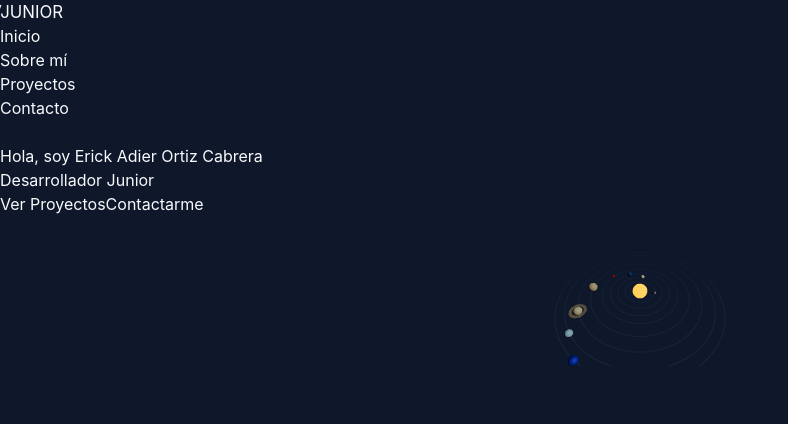
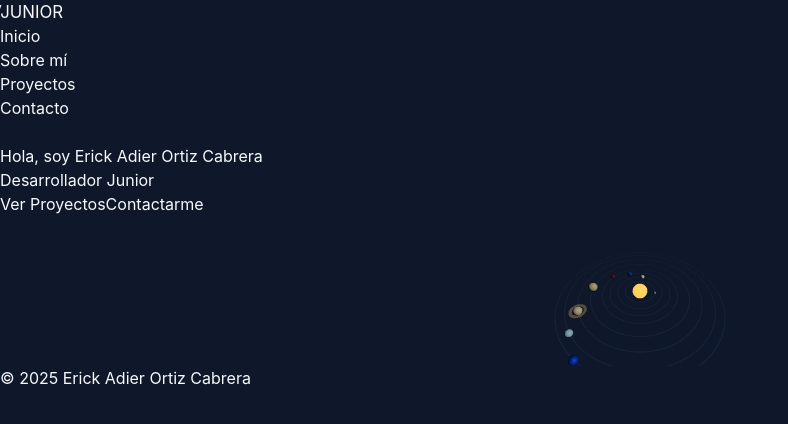
Before and after one commit to AdierECO/Portafolio, a React (Vite) app: page / in a window 1280 px wide. Shown: the top 424 px of the page, without its empty margins (0-788 px from the left). Built offline with nearby package versions, Linux system fonts and the light colour scheme.

Commit message:
FOOTER AGREGADO

```diff
--- a/index.html
+++ b/index.html
@@ -2,7 +2,7 @@
 <html lang="en">
   <head>
     <meta charset="UTF-8" />
-    <link rel="icon" type="image/svg+xml" href="/public/ICONO.png" />
+    <link rel="icon" type="image/svg+xml" href="/ICONO.png" />
     <meta name="viewport" content="width=device-width, initial-scale=1.0" />
     <title>PORTAFOLIO ERICK ADIER</title>
   </head>
--- a/src/App.tsx
+++ b/src/App.tsx
@@ -5,23 +5,28 @@ import Hero from './components/Hero';
 import About from './components/About';
 import Projects from './components/Projects';
 import Contact from './components/Contact';
+import Footer from './components/Footer';
 
 const LayoutWithNavigation: React.FC = () => {
   return (
-    <div className="min-h-screen bg-gradient-to-br from-slate-900 via-blue-900 to-purple-900">
+    <div className="flex flex-col min-h-screen bg-gradient-to-br from-slate-900 via-blue-900 to-purple-900">
       <Navigation />
-      <main>
+      <main className="flex-grow">
         <Outlet /> {/* Esto renderiza las rutas hijas */}
       </main>
+      <Footer />
     </div>
   );
 };
 
 const HomeLayout: React.FC = () => {
   return (
-    <div className="min-h-screen bg-gradient-to-br from-slate-900 via-blue-900 to-purple-900">
+    <div className="flex flex-col min-h-screen bg-gradient-to-br from-slate-900 via-blue-900 to-purple-900">
       <Navigation />
-      <Hero />
+      <main className="flex-grow">
+        <Hero />
+      </main>
+      <Footer />
     </div>
   );
 };
--- /dev/null
+++ b/src/components/Footer.tsx
@@ -0,0 +1,21 @@
+import React from 'react';
+import { motion } from 'framer-motion';
+
+const Footer: React.FC = () => {
+  return (
+    <footer className=" w-full text-slate-300 py-6 bg-transparent">
+      <div className="container mx-auto px-4 text-center">
+        <motion.p
+          initial={{ opacity: 0, y: 20 }}
+          animate={{ opacity: 1, y: 0 }}
+          transition={{ duration: 0.7 }}
+          className="text-sm font-medium"
+        >
+          &copy; {new Date().getFullYear()} Erick Adier Ortiz Cabrera
+        </motion.p>
+      </div>
+    </footer>
+  );
+};
+
+export default Footer;
--- a/src/components/Hero.tsx
+++ b/src/components/Hero.tsx
@@ -4,7 +4,7 @@ import ThreeScene from './ThreeScene';
 
 const Hero: React.FC = () => {
   return (
-    <section id="home" className="min-h-screen flex items-center justify-center pt-16">
+    <section id="home" className="flex items-center justify-center pt-16 min-h-[calc(100vh-4.3rem)]">
       <div className="container mx-auto px-4 flex flex-col md:flex-row items-center">
         <motion.div
           className="md:w-1/2 text-center md:text-left mb-10 md:mb-0"
```
